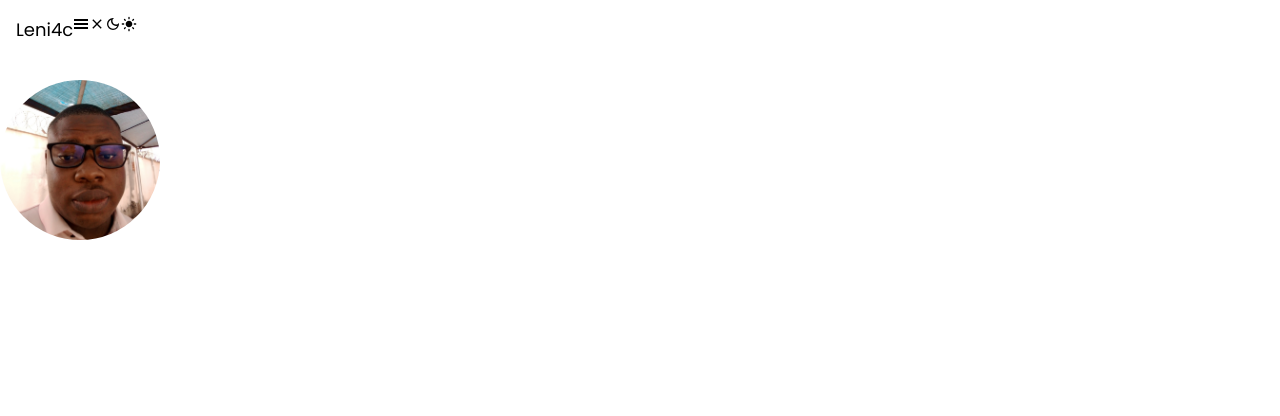
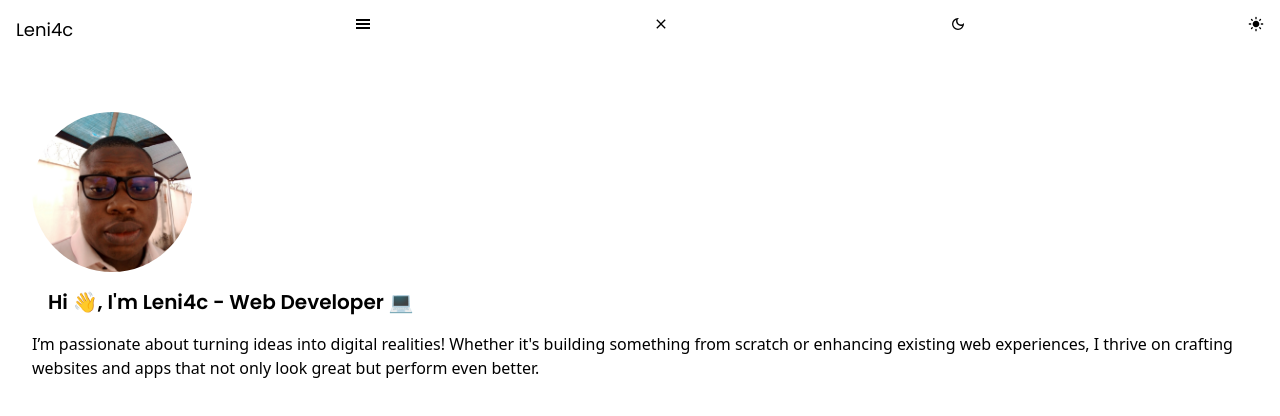
Before and after one commit to LENI4C/portfolio, a React (Vite) app: page / in a window 1280 px wide. Shown: the top 416 px of the page. Built offline with nearby package versions, Linux system fonts and the light colour scheme.

Commit message:
good start

```diff
--- a/src/components/Header.jsx
+++ b/src/components/Header.jsx
@@ -3,17 +3,14 @@ import { MdClose } from "react-icons/md";
 import { MdOutlineDarkMode } from "react-icons/md";
 import { MdLightMode } from "react-icons/md";
 
-
-
 const Header = () => {
     return (
-        <header className="fixed top-0 bg-white w-full backdrop-blur bg-opacity-60 p-4 flex">
+        <header className="fixed top-0 bg-white w-full backdrop-blur bg-opacity-60 p-4 flex justify-between">
             <h1 className="text-lg font-poppins">Leni4c</h1>
             <GiHamburgerMenu />
             <MdClose />
             <MdOutlineDarkMode />
             <MdLightMode />
-
         </header>
     );
 };
--- a/src/components/Main.jsx
+++ b/src/components/Main.jsx
@@ -2,12 +2,14 @@ import leni4c from "../assets/images/leni4c.jpg";
 
 const Main = () => {
     return (
-        <main className="mt-20">
+        <main className="mt-20 p-8">
             <img
                 src={leni4c}
                 alt="leni4c"
                 className="w-40 h-40 rounded-full object-cover object-bottom"
             />
+            <h1 className="m-4 text-xl font-poppins font-semibold">Hi 👋, I'm Leni4c - Web Developer 💻</h1>
+            <p> I’m passionate about turning ideas into digital realities! Whether it's building something from scratch or enhancing existing web experiences, I thrive on crafting websites and apps that not only look great but perform even better. </p>
         </main>
     );
 };
```
